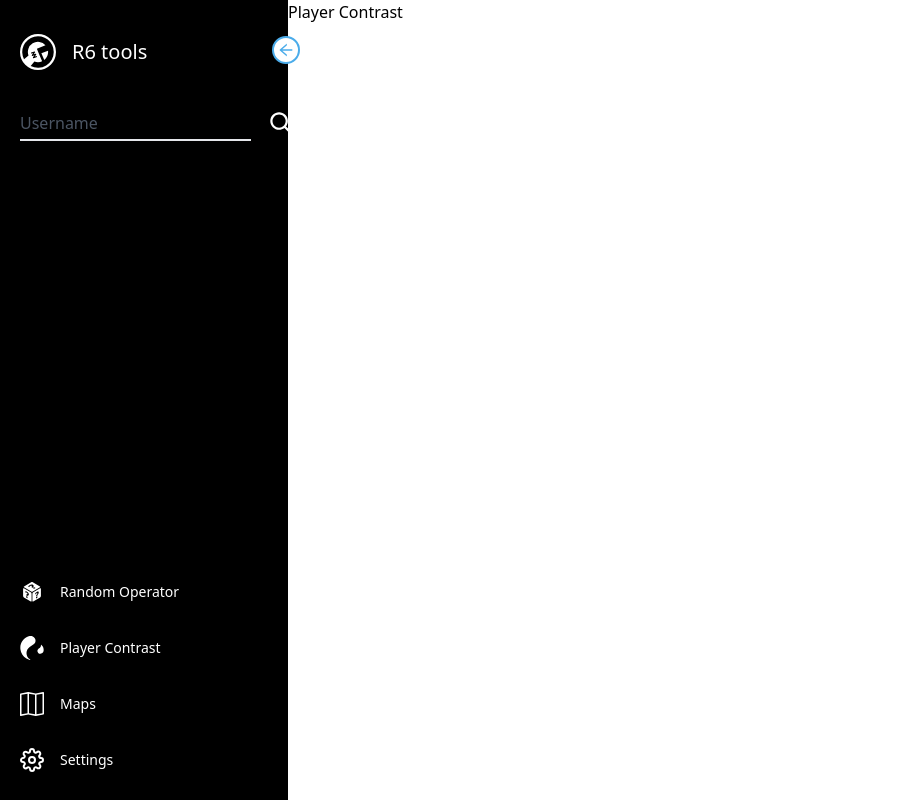
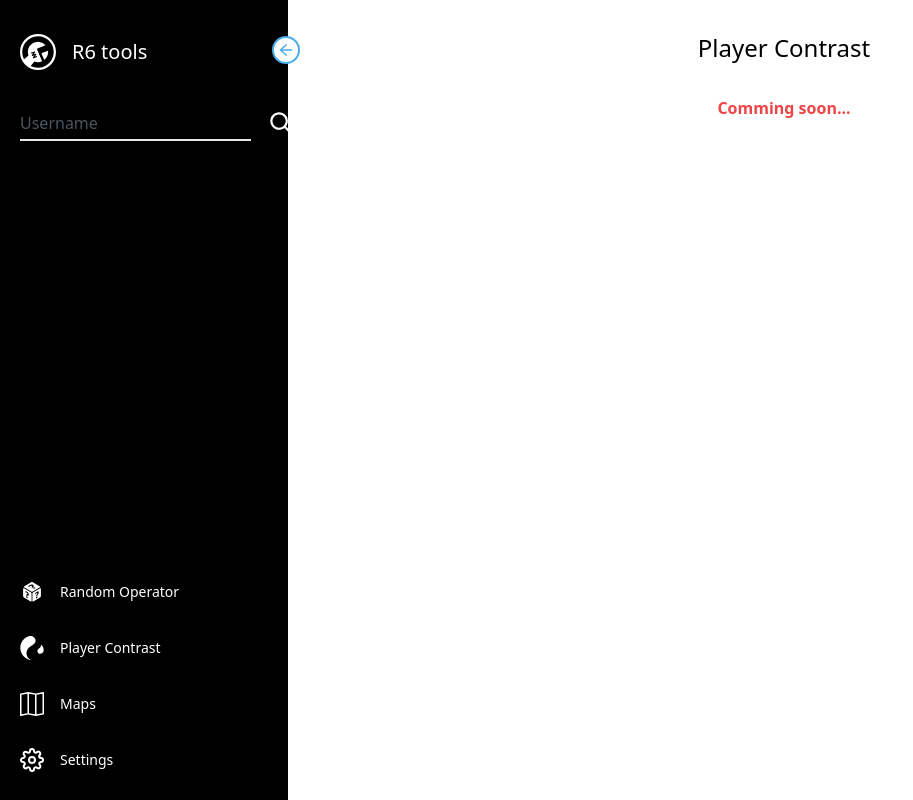
Before and after one commit to julian428/r6tools, a Next.js app: page /player-contrast in a window 1280 px wide. Shown: the whole page, without its empty margins (0-913 px from the left). Built offline with nearby package versions, Linux system fonts and the light colour scheme.

Commit message:
- finished the comming soon pages.

```diff
--- a/app/maps/page.tsx
+++ b/app/maps/page.tsx
@@ -1,3 +1,8 @@
 export default function MapsPage() {
-  return <h1>Maps</h1>;
+  return (
+    <article className="p-8 text-center">
+      <h1 className="text-2xl mb-8">Maps</h1>
+      <p className="text-red-500 font-bold">Comming soon...</p>
+    </article>
+  );
 }
--- a/app/page.tsx
+++ b/app/page.tsx
@@ -1,7 +1,7 @@
 export default function Home() {
   return (
-    <article>
-      <h1>R6 Tools</h1>
+    <article className="p-8">
+      <h1 className="text-center text-2xl mb-4">R6 Tools</h1>
       <p>Hello, welcome to R6 tools. A page for R6s haters by R6s haters.</p>
     </article>
   );
--- a/app/player-contrast/page.tsx
+++ b/app/player-contrast/page.tsx
@@ -1,3 +1,8 @@
 export default function PlayerContrastPage() {
-  return <h1>Player Contrast</h1>;
+  return (
+    <article className="p-8 text-center">
+      <h1 className="text-2xl mb-8">Player Contrast</h1>
+      <p className="text-red-500 font-bold">Comming soon...</p>
+    </article>
+  );
 }
--- a/app/random-op/page.tsx
+++ b/app/random-op/page.tsx
@@ -1,3 +1,8 @@
 export default function RandomOpPage() {
-  return <h1>Random Operator</h1>;
+  return (
+    <article className="p-8 text-center">
+      <h1 className="text-2xl mb-8">Random Operator</h1>
+      <p className="text-red-500 font-bold">Comming soon...</p>
+    </article>
+  );
 }
--- a/app/settings/page.tsx
+++ b/app/settings/page.tsx
@@ -1,3 +1,8 @@
 export default function SettingsPage() {
-  return <h1>Settings</h1>;
+  return (
+    <article className="p-8 text-center">
+      <h1 className="text-2xl mb-8">Settings</h1>
+      <p className="text-red-500 font-bold">Comming soon...</p>
+    </article>
+  );
 }
```
